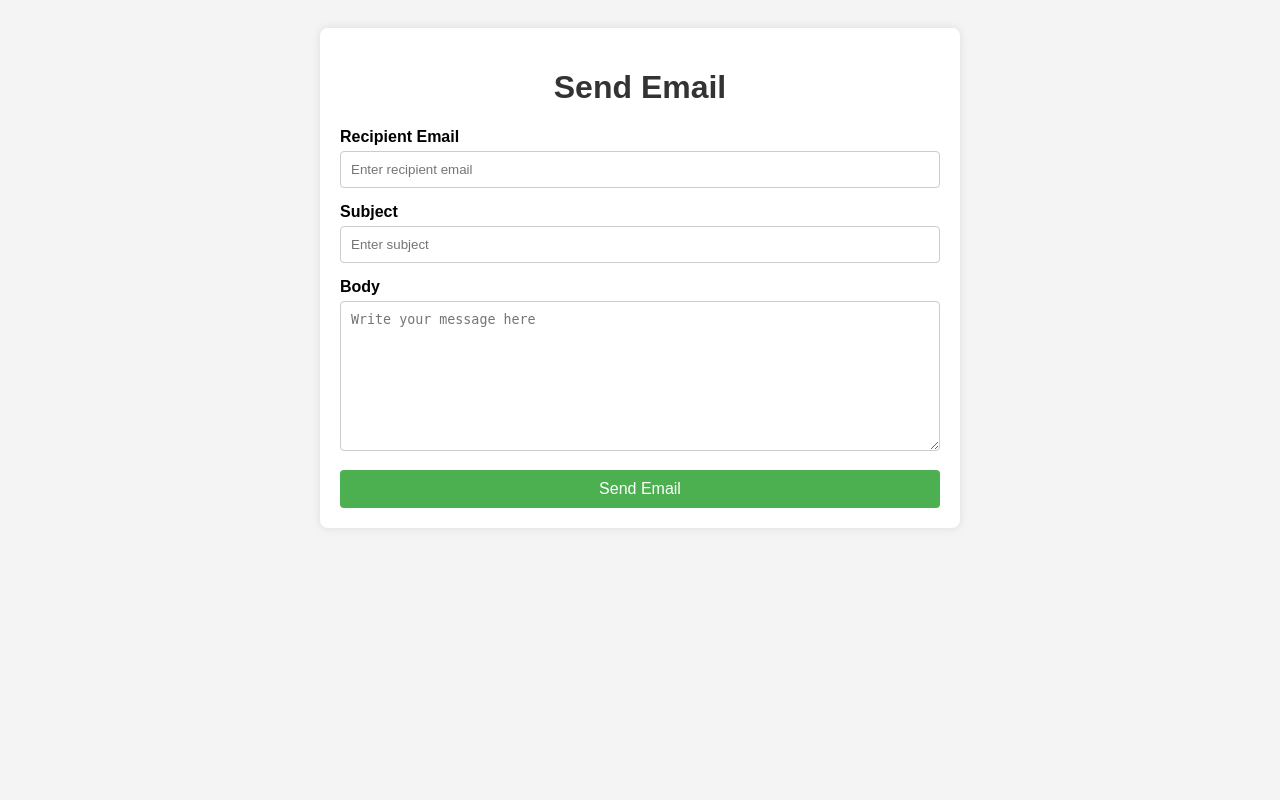
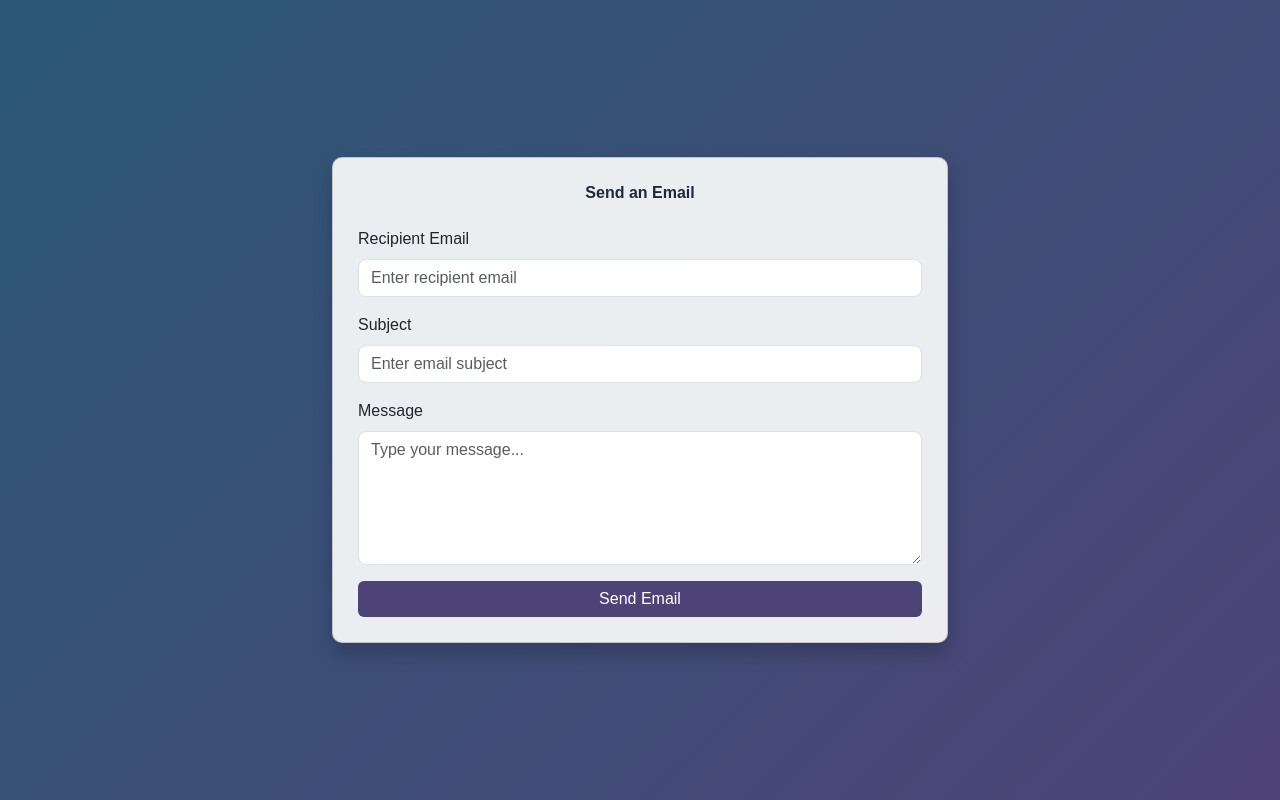
Before and after one commit to AryaAmmu8590/Dost-Work, a Django app: page /email/ in a window 1280 px wide. Run offline with Django 5.2, Linux system fonts and the light colour scheme; some libraries are stand-ins or nearby versions.

Commit message:
changes added

```diff
--- a/Bengali/admin.py
+++ b/Bengali/admin.py
@@ -11,3 +11,4 @@ admin.site.register(Review)
 admin.site.register(BookWorker)
 admin.site.register(UserComplaints)
 admin.site.register(Payment)
+admin.site.register(Notification)
--- a/Bengali/form.py
+++ b/Bengali/form.py
@@ -13,7 +13,7 @@ class  UserDetailsForm(forms.ModelForm):
 class WorkersDetailsForm(forms.ModelForm):
     class Meta:
         model= WorkersDetails
-        fields=['profile','id_no','image','address']
+        fields=['profile','id_no','image','address','category','gender','age']
 
 
 class AgencyDetailsForm(forms.ModelForm):
--- a/Bengali/urls.py
+++ b/Bengali/urls.py
@@ -66,7 +66,9 @@ urlpatterns = [
      path('payment/', views.payment, name='payment'),
      path('success/', views.success, name='success'),
      path('admin_pay/', views.admin_pay, name='admin_pay'),
-     path('email/', views.email, name='email'),
+     path('email/', views.send_admin_email, name='email'),
+     path('worker_notification/', views.worker_notification, name='worker_notification'),
+
 
 
 
--- a/Bengali/views.py
+++ b/Bengali/views.py
@@ -171,11 +171,14 @@ def book_worker(request,worker_id):
             book_worker.save()
               # Create a notification for the worker
             notification_message = f'You have a new booking from {request.user.email} at {place} on {time}.'
+
+            worker = WorkersDetails.objects.get(id=worker_id)
             Notification.objects.create(
                 recipient=worker.profile,
                 sender=request.user,
-                message=notification_message
+                message=f'Your have a booking request with {request.user.email} .'
             )
+
             messages.success(request, 'Your booking has been submitted successfully.')
         except Exception as e:
             print(e)
@@ -191,7 +194,9 @@ def admin_noty(request):
     return render(request, "admin_noty.html", {'notifications': notifications})
 
 
-
+def worker_notification(request):
+    notifications = Notification.objects.filter(recipient=request.user).order_by('-created_at')
+    return render(request, "worker_notification.html", {'notifications': notifications})
 
 
 
@@ -613,8 +618,6 @@ def worker_report(request):
     return render(request,"worker_reports.html", {'bookings': bookings})
 
 
-def email(request):
-    return render(request,"email.html")
 
 
 
@@ -716,3 +719,34 @@ def success(request):
 def admin_pay(request):
     payments=Payment.objects.all()
     return render(request, "admin_pay.html",{'payments':payments})
+
+
+
+from django.core.mail import send_mail
+from django.conf import settings
+
+def send_email(subject, message, recipient_email):
+    try:
+        send_mail(
+            subject=subject,
+            message=message,
+            from_email=settings.EMAIL_HOST_USER,
+            recipient_list=[recipient_email],
+            fail_silently=False,  # Set to True to avoid exceptions
+        )
+        return {"success": True, "message": "Email sent successfully"}
+    except Exception as e:
+        return {"success": False, "error": str(e)}
+
+
+def send_admin_email(request):
+    if request.method == 'POST':
+        subject = request.POST.get('subject')
+        message = request.POST.get('message')
+        recipient_email = request.POST.get('recipient_email')
+        result = send_email(subject, message, recipient_email)
+        if result.get('success'):
+            messages.success(request, 'Email sent successfully.')
+        else:
+            messages.error(request, 'Failed to send email. Please try again.')
+    return render(request, 'sendmail.html')
--- a/templates/admin_dashboard.html
+++ b/templates/admin_dashboard.html
@@ -131,6 +131,7 @@
 
                 <li><a href="{% url 'admin_booking' %}"><i class="fas fa-calendar-check"></i> Booking</a></li>
                 <li><a href="{% url 'admin_pay' %}"><i class="fas fa-calendar-check"></i> View Payments</a></li>
+                <li><a href="{% url 'email' %}"><i class="fas fa-calendar-check"></i> Send Email</a></li>
                 <li><a href="{% url 'logout' %}"><i class="fas fa-sign-out-alt"></i> Logout</a></li>
             </ul>
         </div>
--- /dev/null
+++ b/templates/sendmail.html
@@ -0,0 +1,91 @@
+{% load static %}
+<!DOCTYPE html>
+<html lang="en">
+<head>
+    <meta charset="UTF-8">
+    <meta name="viewport" content="width=device-width, initial-scale=1">
+    <title>Send Email - Admin Panel</title>
+
+    <!-- Bootstrap CSS -->
+    <link href="https://cdn.jsdelivr.net/npm/bootstrap@5.3.0/dist/css/bootstrap.min.css" rel="stylesheet">
+
+    <!-- Tailwind CSS -->
+    <script src="https://cdn.tailwindcss.com"></script>
+
+    <!-- Custom Styles -->
+    <style>
+        body {
+            background: linear-gradient(135deg, #2b5876, #4e4376);
+            min-height: 100vh;
+            display: flex;
+            align-items: center;
+            justify-content: center;
+            font-family: 'Poppins', sans-serif;
+        }
+        .card {
+            background: rgba(255, 255, 255, 0.9);
+            backdrop-filter: blur(10px);
+            border-radius: 10px;
+            padding: 25px;
+            box-shadow: 0 10px 20px rgba(0, 0, 0, 0.2);
+        }
+        .form-control {
+            border-radius: 8px;
+        }
+        .btn-primary {
+            background: #4e4376;
+            border: none;
+        }
+        .btn-primary:hover {
+            background: #3a3051;
+        }
+    </style>
+</head>
+<body>
+
+<div class="container">
+    <div class="row justify-content-center">
+        <div class="col-md-6">
+            <div class="card">
+                <h2 class="text-center font-semibold text-gray-800 mb-4">Send an Email</h2>
+
+                {% if messages %}
+                    <div class="mb-3">
+                        {% for message in messages %}
+                            <div class="alert {% if message.tags == 'success' %}alert-success{% else %}alert-danger{% endif %} alert-dismissible fade show" role="alert">
+                                {{ message }}
+                                <button type="button" class="btn-close" data-bs-dismiss="alert" aria-label="Close"></button>
+                            </div>
+                        {% endfor %}
+                    </div>
+                {% endif %}
+
+                <form method="POST" action="{% url 'email' %}">
+                    {% csrf_token %}
+                    <div class="mb-3">
+                        <label class="form-label font-medium">Recipient Email</label>
+                        <input type="email" class="form-control" name="recipient_email" placeholder="Enter recipient email" required>
+                    </div>
+
+                    <div class="mb-3">
+                        <label class="form-label font-medium">Subject</label>
+                        <input type="text" class="form-control" name="subject" placeholder="Enter email subject" required>
+                    </div>
+
+                    <div class="mb-3">
+                        <label class="form-label font-medium">Message</label>
+                        <textarea class="form-control" name="message" rows="5" placeholder="Type your message..." required></textarea>
+                    </div>
+
+                    <button type="submit" class="btn btn-primary w-100">Send Email</button>
+                </form>
+            </div>
+        </div>
+    </div>
+</div>
+
+<!-- Bootstrap JS -->
+<script src="https://cdn.jsdelivr.net/npm/bootstrap@5.3.0/dist/js/bootstrap.bundle.min.js"></script>
+
+</body>
+</html>
--- a/templates/worker.html
+++ b/templates/worker.html
@@ -76,6 +76,7 @@
                 <li><a href="{% url 'worker_view' %}">My Tasks</a></li>
                 <li><a href="{% url 'worker_dash_com' %}">Complaints</a></li>
                 <li><a href="{% url 'weekly_worker_reports' %}">Weekly Report</a></li>
+                <li><a href="{% url 'worker_notification' %}">Notification</a></li>
 
                 <li><a href="{% url 'logout' %}">Logout</a></li>
             </ul>
--- a/templates/worker_reg.html
+++ b/templates/worker_reg.html
@@ -145,7 +145,7 @@
 </div>
 <div class="container-main">
 
-    <form class="form" method="POST" enctype="multipart/form-data" action="" id="worker-registration-form">
+    <form class="form" method="POST" enctype="multipart/form-data" action="{% url 'worker-registration' %}" id="worker-registration-form">
         {% csrf_token %}
         <div class="avatar">&#128100;</div>
 
```
Also changed, not shown: DostWork/settings.py (+9 -0 lines), templates/worker_notification.html (added, +61 -0 lines).
